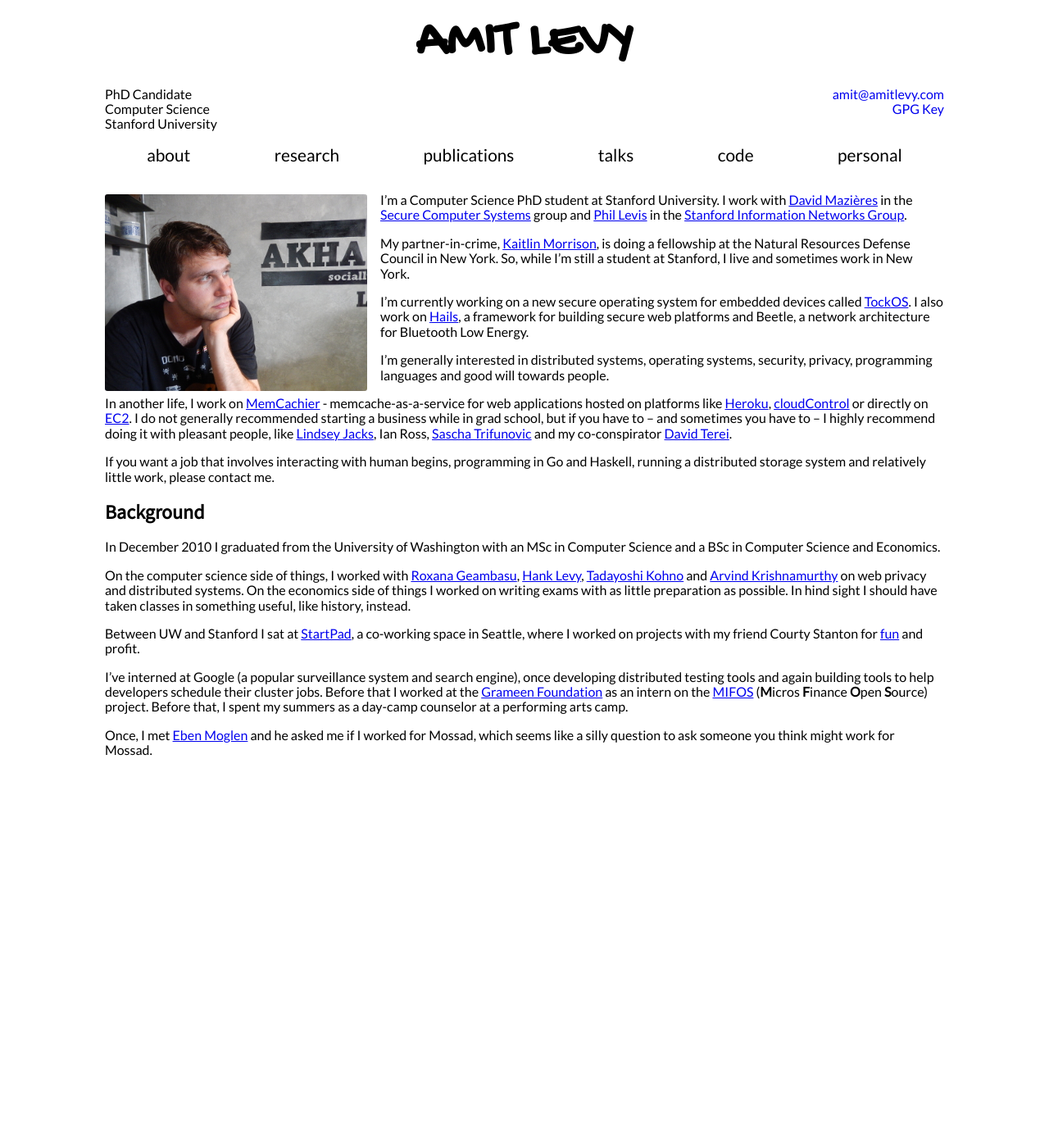
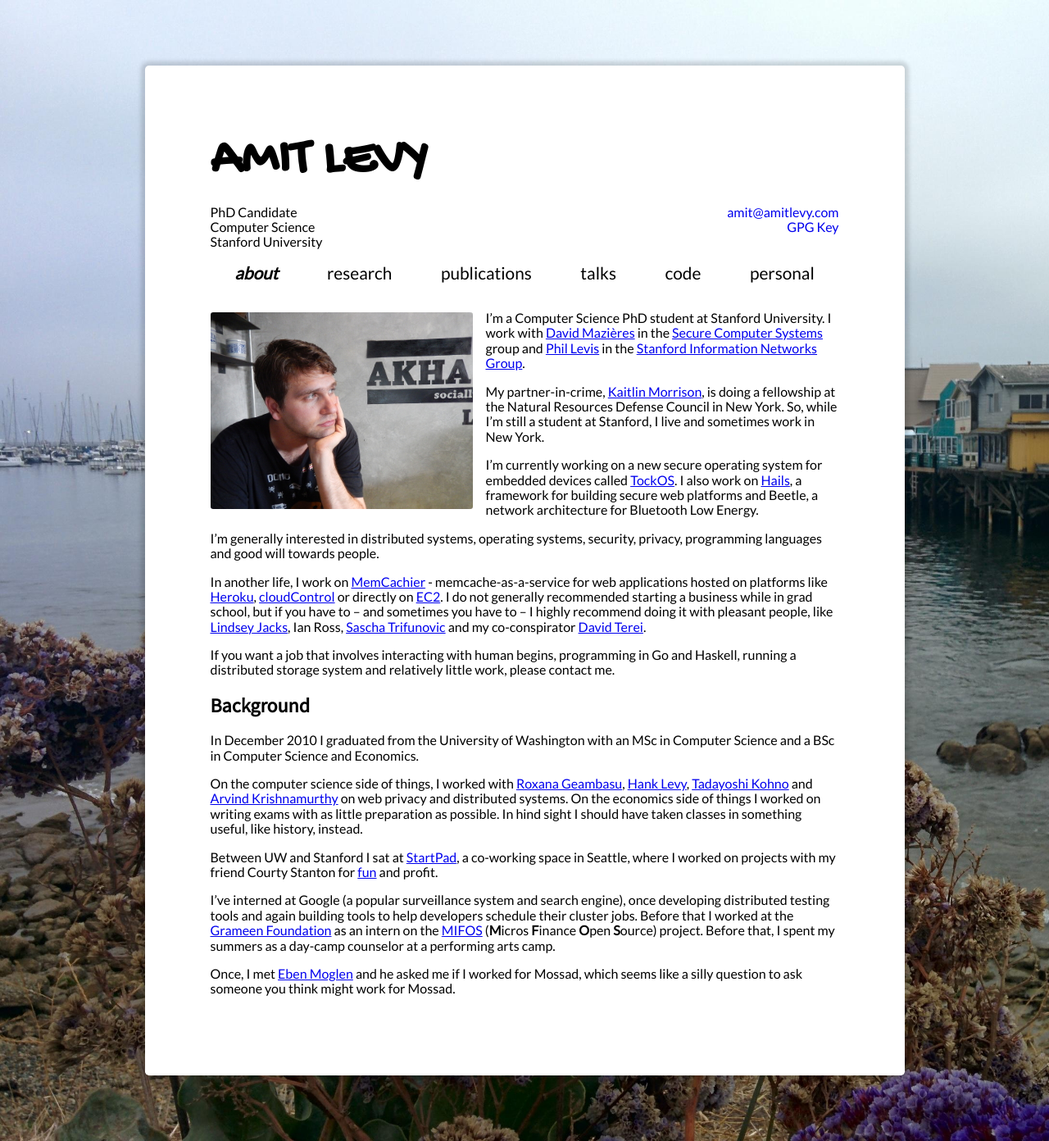
Before and after one commit to alevy/www, a Jekyll site: the page built from index.md, in a window 1280 px wide. Shown: the whole page at 82% size. Built offline with Jekyll 4.4.1, drawn with Linux system fonts in a browser that asks for light colours; before the commit the page ends 957 px from its top, so only the background shows below that.

Commit message:
background image for desktop view

```diff
--- a/_layouts/default.html
+++ b/_layouts/default.html
@@ -2,7 +2,7 @@
 <html lang="en">
 {% include head.html %}
 <body>
-
+<div class="wrapper">
 <header>
   <h1>{{ site.title }}</h1>
 
@@ -30,11 +30,15 @@
         {%- assign current = nil -%}
         {%- assign l = nil -%}
         {%- for link in site.pages -%}
-          {%- if link.title contains nav.title -%}
+          {%- if link.title == nav.title -%}
             {%- assign l = link -%}
           {%- endif -%}
         {%- endfor -%}
-        <li><a href="{{ l.url | prepend: site.baseurl }}" {% if l.description %} title="{{ l.description }}" {% endif %}>{{ l.title }}</a></li>
+        <li>
+          <a href="{{ l.url | prepend: site.baseurl }}" {% if page.url == l.url %}class="current"{%endif%}{% if l.description %} title="{{ l.description }}" {% endif %}>
+            {{ l.title }}
+          </a>
+        </li>
       {% endfor %}
       </ul>
     </label>
@@ -42,13 +46,8 @@
 </header>
 
 <article>
-  {%- if page.title -%}
-  {%- unless page.title contains "About" -%}
-  <h1>{{ page.title }}</h1>
-  {%- endunless -%}
-  {%- endif -%}
 {{ content }}
 </article>
-
+</div>
 </body>
 </html>
--- a/_sass/base.scss
+++ b/_sass/base.scss
@@ -5,12 +5,26 @@ h1, h2, h3, h4 {
 body {
   font-family: $body-font;
   font-size: $text-base-size;
-  max-width: 1024px;
+  @media screen and (min-width: $desktop) {
+    background-size: cover;
+    background-image: url('/assets/images/monterey.jpg');
+  }
+}
+
+body > .wrapper {
+  max-width: $tablet;
   margin: 0 auto;
   padding: $spacer;
   display: grid;
   grid-template-areas: "header"
                        "content";
+  background-color: white;
+  @media screen and (min-width: $desktop) {
+    box-shadow: 0px 0px 5px 5px rgba(0, 0, 0, 0.15);
+    border-radius: 0.3em;
+    margin: 5em auto;
+    padding: 5em 5em;
+  }
 }
 
 header {
@@ -35,6 +49,9 @@ header {
     margin: 0;
     @media screen and (max-width: $tablet) {
       font-size: 3.3em;
+    }
+    @media screen and (min-width: $desktop) {
+      text-align: left;
     }
   }
 
@@ -117,6 +134,13 @@ header {
           &:hover {
             text-decoration: underline;
           }
+          &.current {
+            font-weight: bold;
+            font-style: italic;
+            &:hover {
+              text-decoration: none;
+            }
+          }
         }
       }
     }
@@ -135,9 +159,6 @@ header {
             font-size: 1.5em;
             &:hover {
               text-decoration: none;
-            }
-            &.current {
-              font-size: 2em;
             }
           }
         }
@@ -166,10 +187,6 @@ header {
 article {
   grid-area: content;
 
-  > h1 {
-    text-align: center;
-  }
-
   > p > img {
     display: block;
     width: 100%;
--- a/_sass/sizes.scss
+++ b/_sass/sizes.scss
@@ -2,5 +2,6 @@ $text-base-size: 16px;
 
 $phone-landscape: 600px;
 $tablet: 767px;
+$desktop: 1280px;
 
 $spacer: 1em;
```
Also changed, not shown: assets/images/monterey.jpg (added).
